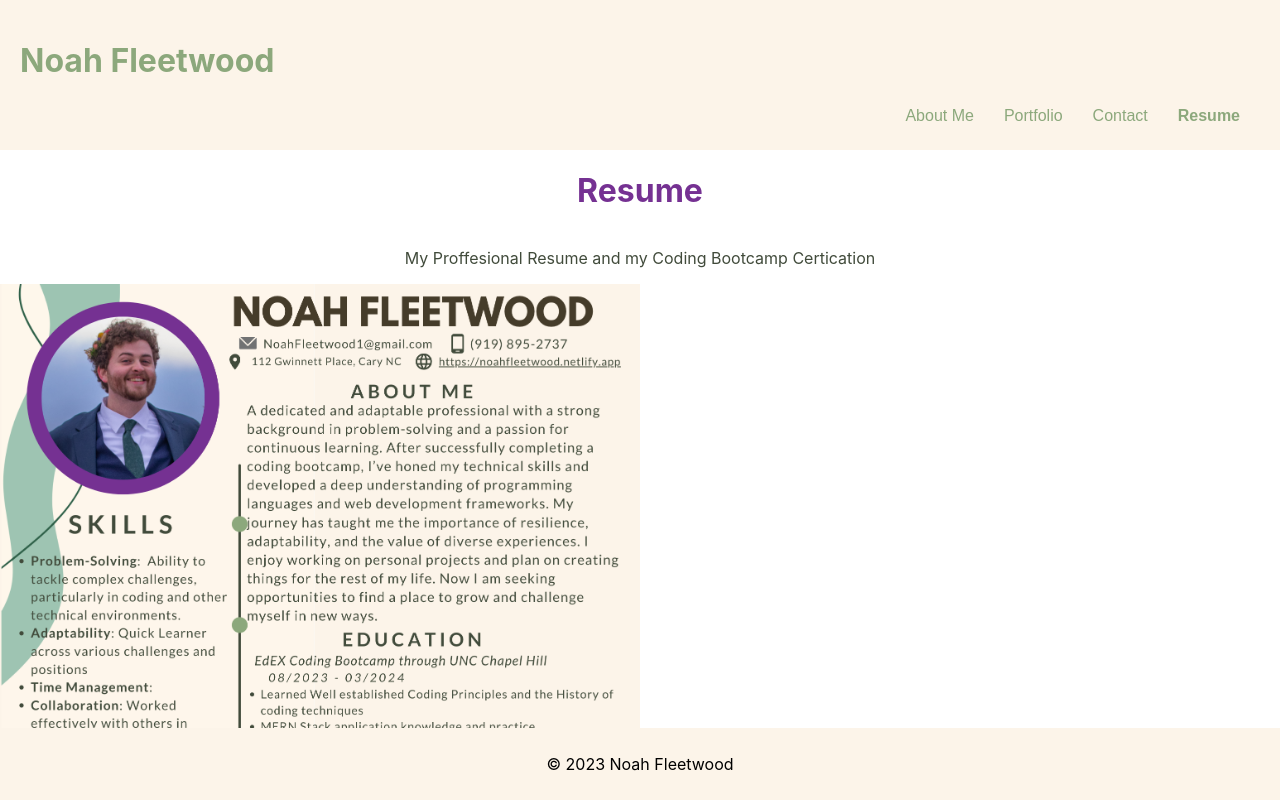
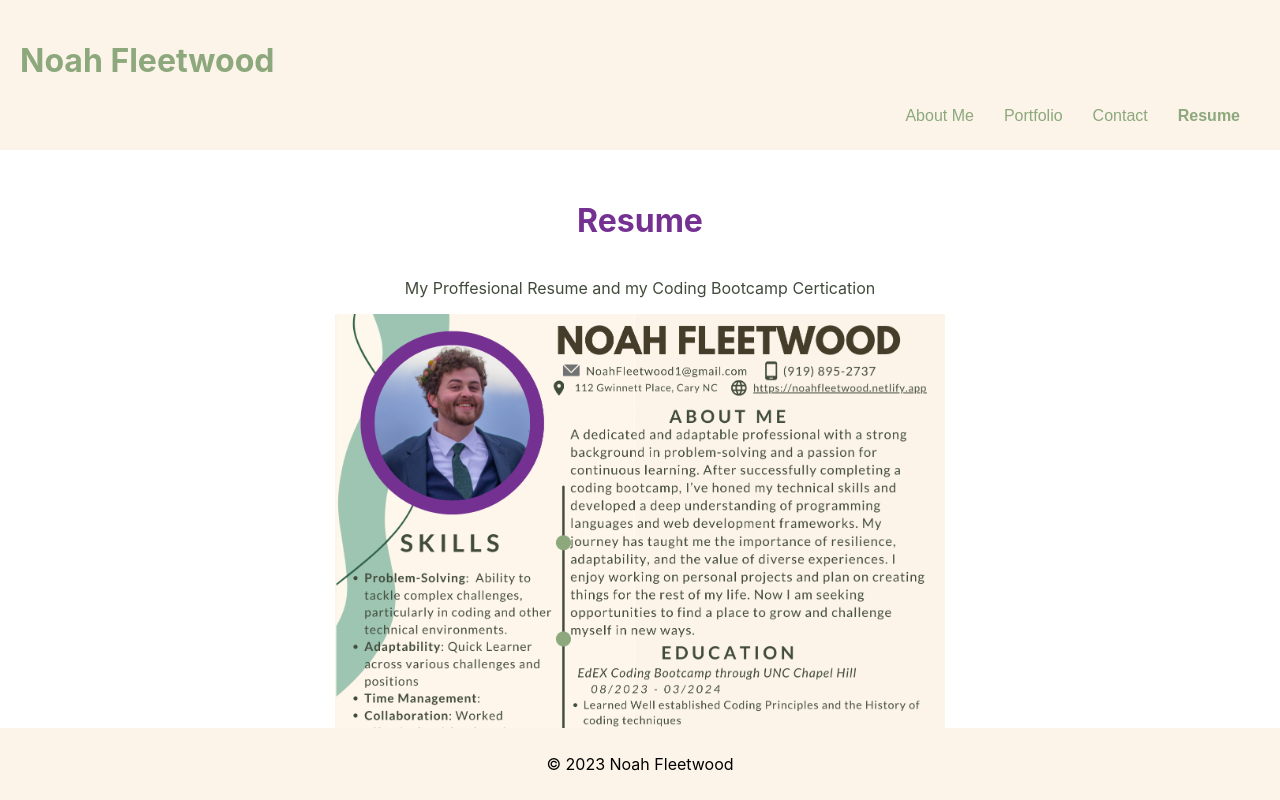
Before and after one commit to Noah-Wyche/react-portfolio, a React (Create React App) app: page / in a window 1280 px wide. Both pictures are taken after a click on the button "Resume". Shown: the top 800 px of the page. Built offline with nearby package versions, Linux system fonts and the light colour scheme.

Commit message:
aligning resume items to the center

```diff
--- a/src/pages/Resume.css
+++ b/src/pages/Resume.css
@@ -6,6 +6,9 @@
     color: #414b3b; /* Medium gray text color */
     display: flex; /* Use flexbox to align elements */
     flex-direction: column; /* Stack elements vertically */
+    padding: 30px;
+    justify-content: center;
+    align-items: center;
   }
 
   .resume-image {
```
